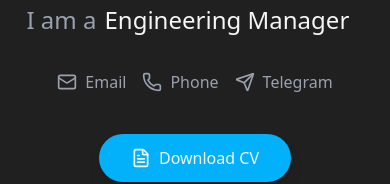
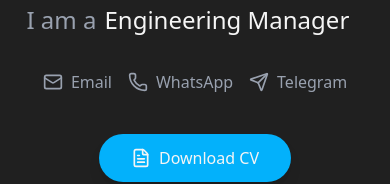
Before and after one commit to ViacheslavDanilov/vdanilov, a React (Vite) app: page / in a window 390 px wide. Shown: the part 219-403 px from the top of the page. Built offline with nearby package versions, Linux system fonts and the light colour scheme.

Commit message:
feat: update contact link text from Phone to WhatsApp

```diff
--- a/src/components/Hero.jsx
+++ b/src/components/Hero.jsx
@@ -37,7 +37,7 @@ const Hero = () => {
               aria-label="Contact via WhatsApp"
             >
               <Phone className="w-5 h-5 mr-2" />
-              Phone
+              WhatsApp
             </a>
             <a
               href="https://t.me/ballmaske"
```
